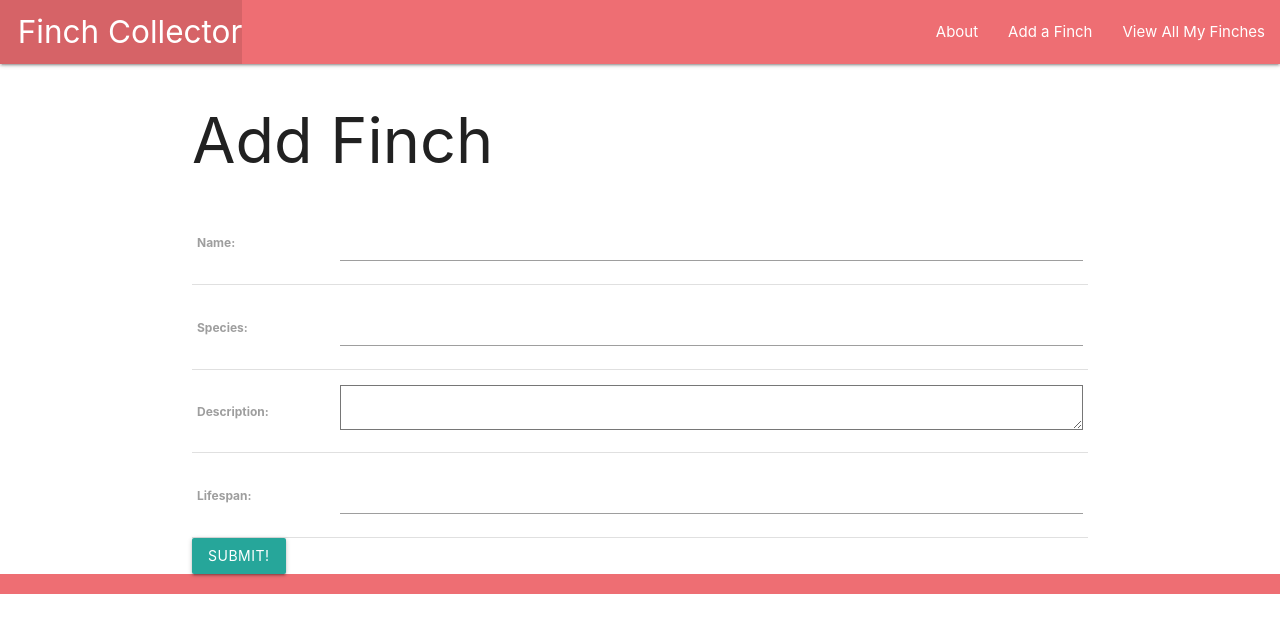
After one commit to dn412/finchcollector-lab, a Django app: page /finches/create/ in a window 1280 px wide. The commit adds this page. Shown: the top 633 px of the page. Run offline with Django 4.2, Linux system fonts and the light colour scheme.

Commit message:
adds ability to create new

```diff
--- a/main_app/models.py
+++ b/main_app/models.py
@@ -1,4 +1,6 @@
 from django.db import models
+# need the reverse method from django urls for redirects
+from django.urls import reverse
 
 # Create your models here.
 class Finch(models.Model):
@@ -9,3 +11,6 @@ class Finch(models.Model):
 
     def __str__(self):
         return self.name
+    # this is used for redirects from class based views
+    def get_absolute_url(self):
+        return reverse('detail', kwargs={'finch_id': self.id})
--- a/main_app/templates/base.html
+++ b/main_app/templates/base.html
@@ -8,6 +8,8 @@
     <title>Finch Collector</title>
     <link rel="stylesheet" href="https://cdnjs.cloudflare.com/ajax/libs/materialize/1.0.0/css/materialize.min.css">
     <link rel="stylesheet" type="text/css" href="{% static 'css/style.css'%}">
+
+    <script src="https://cdnjs.cloudflare.com/ajax/libs/materialize/1.0.0/js/materialize.min.js"></script>
 </head>
 <body>
     <header class="navbar-fixed">
@@ -17,8 +19,9 @@
                     <li><a href="/" class="left brand-logo">&nbsp;&nbsp;Finch Collector</a></li>
                 </ul>
                 <ul class="right">
-                    <li><a href="/about">About</a></li>
-                    <li><a href="/finches">View All My Finches</a></li>
+                    <li><a href="{% url 'about' %}">About</a></li>
+                    <li><a href="{% url 'finches_create' %}">Add a Finch</a></li>
+                    <li><a href="{% url 'index' %}">View All My Finches</a></li>
                 </ul>
             </div>
         </nav>
--- a/main_app/templates/finches/index.html
+++ b/main_app/templates/finches/index.html
@@ -5,10 +5,11 @@
 
     {% for finch in finches %}
         <div class="card">
+            <a href="{% url 'detail' finch.id %}">
                 <div class="card-content">
                     <span class="card-title">{{ finch.name }}</span>
-      <p>Species: {{ finch.species }}</p>
-      <p>Description: {{ finch.description }}</p>
+                    <p>Species: {{ finch.species }} </p>
+                    <p>Description: {{ finch.description|linebreaks }}</p>
                     <p>Lifespan: {{ finch.lifespan }}</p>
 
     </div>
--- /dev/null
+++ b/main_app/templates/main_app/finch_form.html
@@ -0,0 +1,15 @@
+{% extends 'base.html' %}
+
+{% block content %}
+  <h1>Add Finch</h1>
+  <!-- Leaving the action empty makes the form post to the same url used to display it -->
+  <form action="" method="POST">
+    <!-- Django requires the following for security purposes -->
+    {% csrf_token %}
+    <table>
+      <!-- Render the inputs inside of <tr>s & <td>s -->
+      {{ form.as_table }}
+    </table>
+    <input type="submit" value="Submit!" class="btn">
+  </form>
+{% endblock %}
--- a/main_app/urls.py
+++ b/main_app/urls.py
@@ -9,4 +9,5 @@ urlpatterns = [
     path('about/', views.about, name='about'),
     path('finches/', views.finches_index, name='index'),
     path('finches/<int:finch_id>', views.finches_detail, name='detail'),
+    path('finches/create/', views.FinchCreate.as_view(), name='finches_create'),
 ]
--- a/main_app/views.py
+++ b/main_app/views.py
@@ -1,4 +1,5 @@
 from django.shortcuts import render
+from django.views.generic.edit import CreateView
 # in order to use the model, we have to import
 from .models import Finch
 
@@ -21,6 +22,7 @@ def about(request):
 
 # define the All Finches view
 def finches_index(request):
+    finches = Finch.objects.all()
     return render(request, 'finches/index.html', { 'finches': finches })
 
 # Detail view for a single finch
@@ -31,3 +33,8 @@ def finches_detail(request, finch_id):
     # print('this is the finch django found')
     # print(finch)
     return render(request, 'finches/detail.html', { 'finch': finch })
+
+class FinchCreate(CreateView):
+  model = Finch
+  fields = '__all__'
+  success_url = '/finches/{finch_id}'
```
Lines whose indentation alone changed are shown as unchanged.
